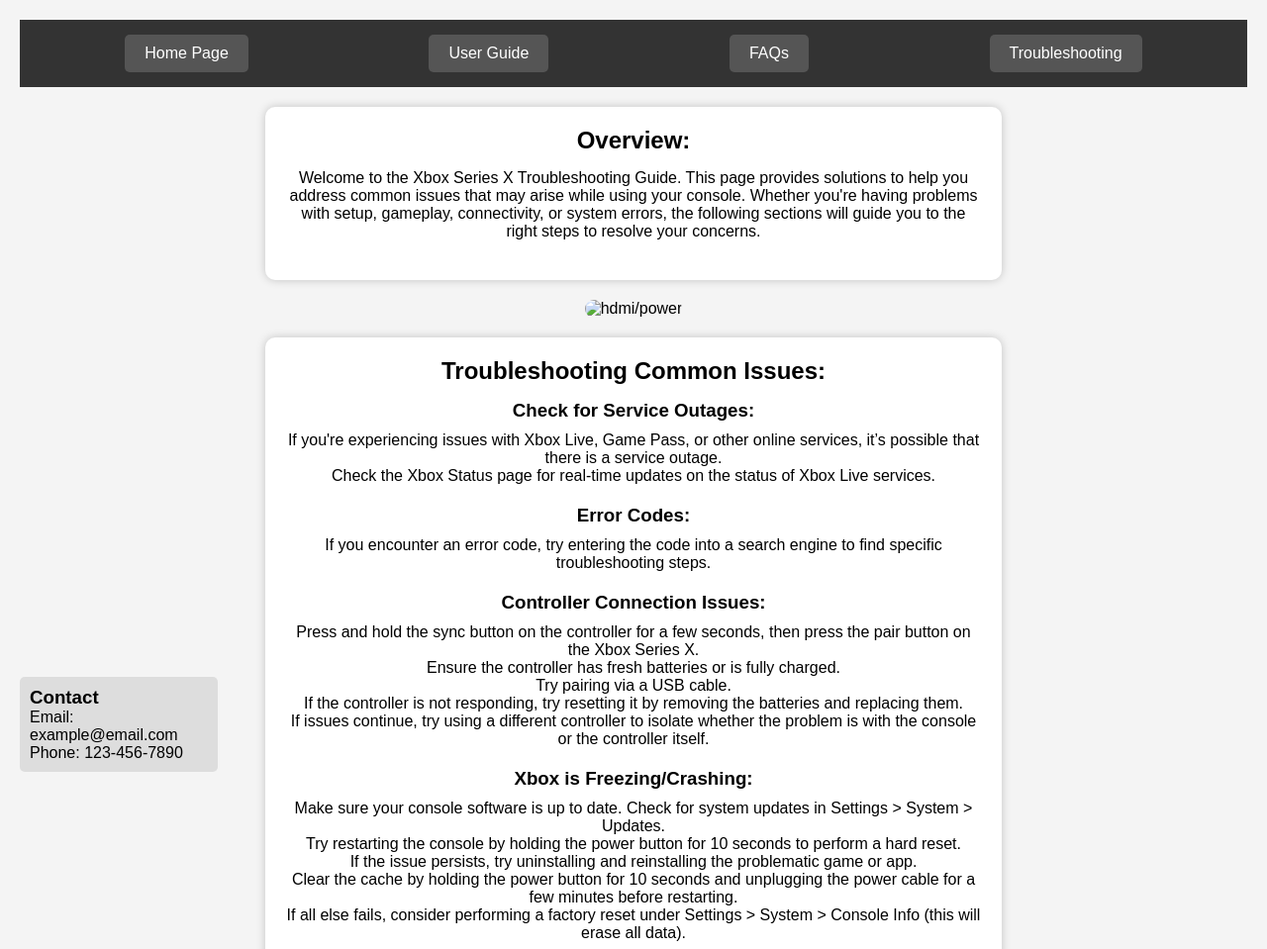
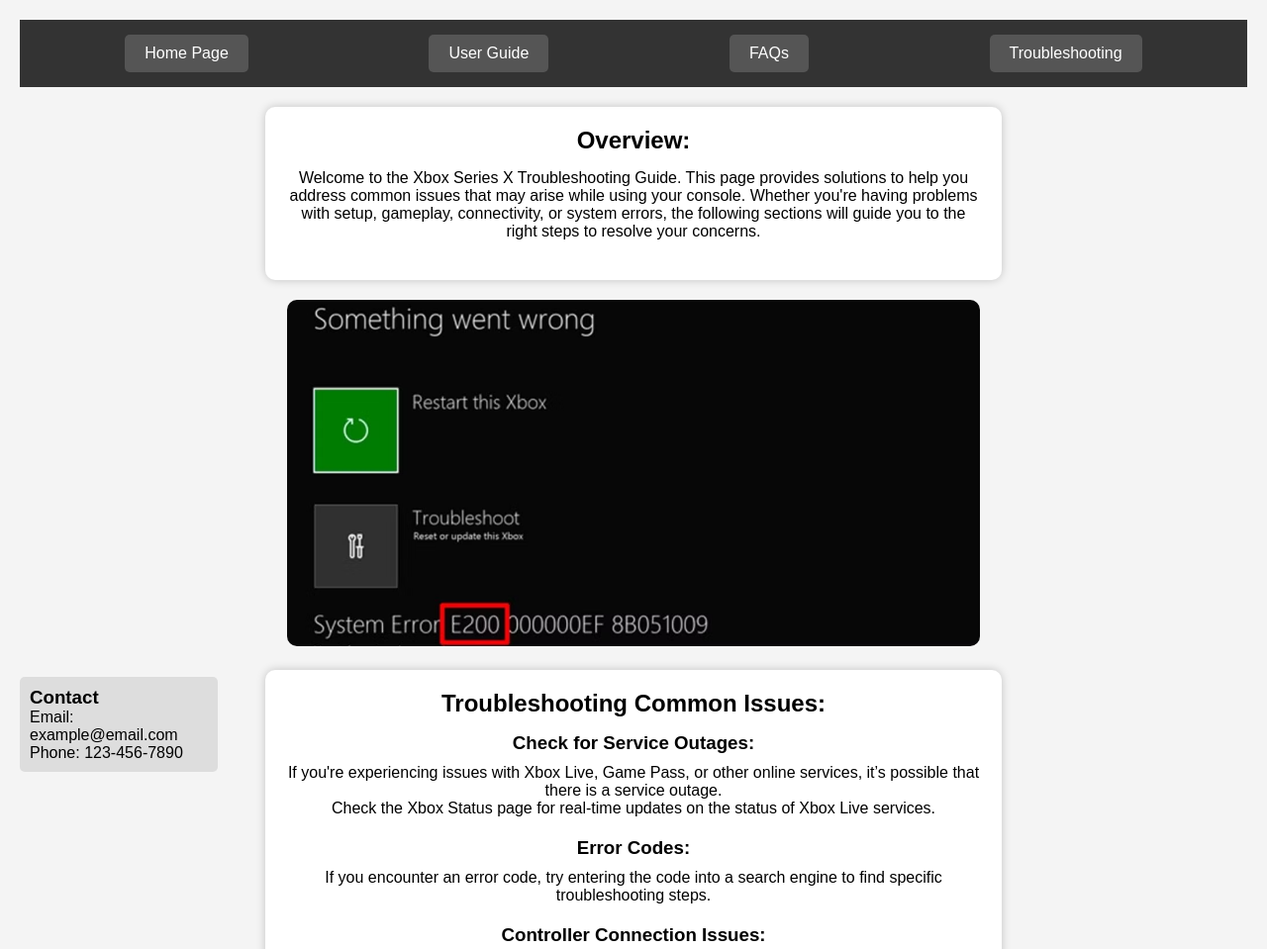
Before and after one commit to masonluke00/ENG3695-P2-Documentation-Website, a plain HTML site: page troubleshooting.html in a window 1280 px wide. Shown: the top 959 px of the page at 99% size. Drawn offline with Linux system fonts and the light colour scheme; the site is published under a folder, as on GitHub Pages, so addresses that start at the root find nothing.

Commit message:
Testing Image Loading Fix

```diff
--- a/troubleshooting.html
+++ b/troubleshooting.html
@@ -86,7 +86,7 @@
     </div>
 
     <div class="image-container">
-        <img src="/images/PS5-and-Xbox-Series-X-Problems-Xbox-app-issues.avif" alt="hdmi/power">
+        <img src="images/PS5-and-Xbox-Series-X-Problems-Xbox-app-issues.avif" alt="hdmi/power">
     </div>
 
     <div class="troubleshooting">
```
